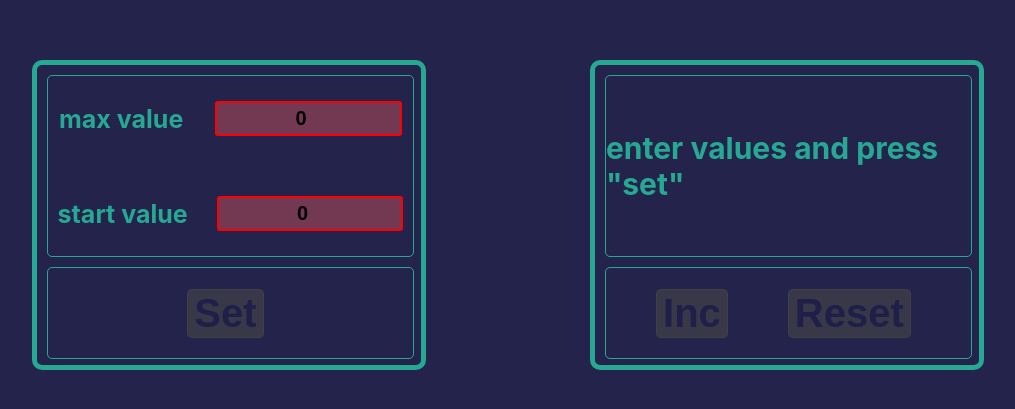
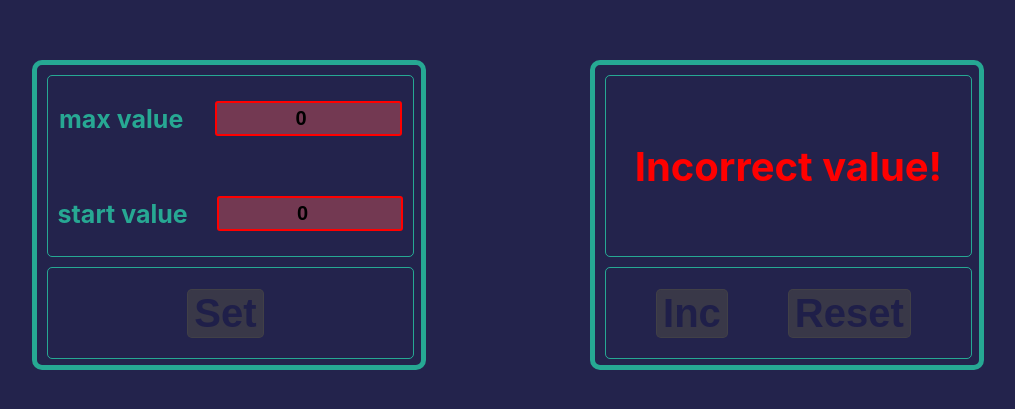
Before and after one commit to DinaLysenko/counter, a React (Create React App) app: page / in a window 1280 px wide. Shown: the part 185-594 px from the top of the page, without its empty margins (132-1147 px from the left). Built offline with nearby package versions, Linux system fonts and the light colour scheme.

Commit message:
refactor code

```diff
--- a/src/App.tsx
+++ b/src/App.tsx
@@ -25,7 +25,10 @@ function App() {
                              setMaxValue={setMaxValue}
                              setStartValue={setStartValue}
                              disabledButton={disabledSetButton}
-                             onClickSetButton={onClickSetButton}/>
+                             onClickSetButton={onClickSetButton}
+                             setCountValue={setCountValue}
+                             setDisabledSetButton={setDisabledSetButton}
+                             />
             <Counter startValue={startValue}
                      maxValue={maxValue}
                      countValue={countValue}
--- a/src/components/counter/Counter.module.css
+++ b/src/components/counter/Counter.module.css
@@ -22,3 +22,7 @@
     font-size: 30px;
     color: rgba(41, 232, 181, 0.68);
 }
+.errorText {
+    color: red;
+    font-size: 40px;
+}
--- a/src/components/counter/Counter.tsx
+++ b/src/components/counter/Counter.tsx
@@ -14,11 +14,11 @@ export const Counter = ({
                             maxValue,
                             countValue,
                             setCountValue,
-
                         }: CounterType) => {
 
     const countStyle = `${s.counter} ${+countValue === maxValue ? s.red : s.default}`
-    const textMessageStyle = `${s.textMessage} ${s.counter}`
+    const textMessageStyle = `${s.textMessage} ${s.counter} `
+    const textErrorStyle = `${s.textMessage} ${s.counter} ${s.errorText} `
     const incrementButtonHandler = () => {
         if (+countValue < maxValue) {
             setCountValue((+countValue + 1).toString())
@@ -31,11 +31,13 @@ export const Counter = ({
         <div className={'wrapper'}>
             {countValue
                 ?  <div className={countStyle}>{countValue}</div>:
-                <div className={textMessageStyle}>{'enter values and press "set"'}</div>
+                ( maxValue === startValue) ||(maxValue < 0 || startValue< 0)
+                    ? <div className={textErrorStyle}>{'Incorrect value!'}</div>:
+                    <div className={textMessageStyle}>{'enter values and press "set"'}</div>
 
             }
             <div className={'buttonWrapper'}>
-                <Button name={'Inc'} onClick={incrementButtonHandler} disabled={!countValue || +countValue === maxValue }/>
+            <Button name={'Inc'} onClick={incrementButtonHandler} disabled={!countValue || +countValue === maxValue }/>
                 <Button name={'Reset'} onClick={onClickResetButton} disabled={!countValue }/>
             </div>
         </div>
--- a/src/components/counterSettings/CounterSettings.tsx
+++ b/src/components/counterSettings/CounterSettings.tsx
@@ -11,27 +11,33 @@ type CounterSettingsType = {
     setStartValue: (startValue: number) => void
     disabledButton: boolean
     onClickSetButton: () => void
+    setCountValue: (countValue: string)=>void
+    setDisabledSetButton:(disabledButton: boolean)=>void
 }
 export const CounterSettings = ({
                                     startValue,
                                     maxValue,
                                     setStartValue,
                                     setMaxValue,
-                                    disabledButton, onClickSetButton
+                                    disabledButton,
+                                    onClickSetButton,
+                                    setCountValue,
+                                    setDisabledSetButton
                                 }: CounterSettingsType) => {
 
-    const settingsStyle = `${s.settings} ${startValue===maxValue ?s.errorValue : ''}`
+    const settingsStyle = `${s.settings} ${startValue === maxValue ? s.errorValue : ''}`
 
     return (
         <div className={'wrapper'}>
             <div className={settingsStyle}>
                 <span className={s.spanTitle}>max value</span>
-                <InputValue value={maxValue} onChange={setMaxValue}/>
+                <InputValue value={maxValue} onChange={setMaxValue} setCountValue={setCountValue} disabledButton={disabledButton} setDisabledSetButton={setDisabledSetButton}/>
                 <span className={s.spanTitle}>start value</span>
-                <InputValue value={startValue} onChange={setStartValue}/>
+                <InputValue value={startValue} onChange={setStartValue} setCountValue={setCountValue} disabledButton={disabledButton} setDisabledSetButton={setDisabledSetButton}/>
             </div>
             <div className={'buttonWrapper'}>
-                <Button name={'Set'} onClick={onClickSetButton} disabled={(startValue<=0 && maxValue<=0) || startValue===maxValue?disabledButton:!disabledButton}/>
+                <Button name={'Set'} onClick={onClickSetButton}
+                        disabled={(startValue < 0 || maxValue < 0) || startValue === maxValue ? disabledButton : !disabledButton}/>
             </div>
         </div>
     )
--- a/src/components/inputValue/InputValue.tsx
+++ b/src/components/inputValue/InputValue.tsx
@@ -4,14 +4,21 @@ import s from './InputValue.module.css'
 type InputValueType = {
     value: number;
     onChange: (newValue: number) => void;
+    setCountValue: (countValue: string) => void
+    disabledButton: boolean
+    setDisabledSetButton: (disabledButton: boolean) => void
+
 }
-export const InputValue = ({value, onChange}: InputValueType) => {
+export const InputValue = ({value, onChange, setCountValue, disabledButton, setDisabledSetButton}: InputValueType) => {
 
     const onChangeHandler = (e: ChangeEvent<HTMLInputElement>) => {
         onChange(Number(e.currentTarget.value))
+        setCountValue('')
+
+            setDisabledSetButton(true)
+
     }
-const inputStyle=`${s.input} ${value<0 ? s.errorValue: ''}`
-    console.log(value)
+    const inputStyle = `${s.input} ${value < 0 ? s.errorValue : ''}`
     return (
         <input className={inputStyle} type={'number'} onChange={onChangeHandler} value={value}/>
     );
```
